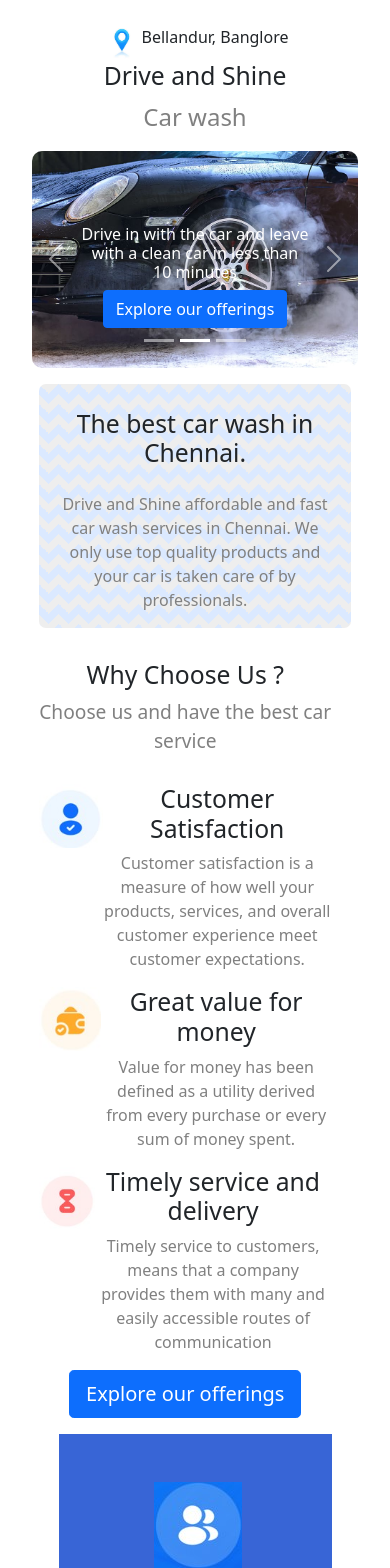
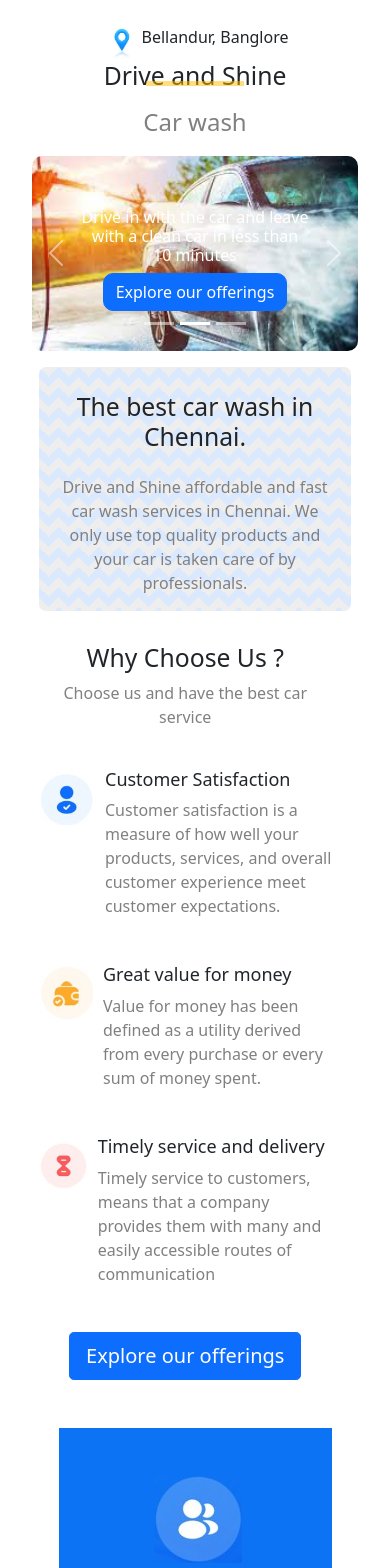
Before and after one commit to bhabalomkar421/business-landing-page-task, a React (Create React App) app in the folder client/: page / in a window 390 px wide. Shown: the top 1568 px of the page. Built offline with nearby package versions, Linux system fonts and the light colour scheme; no server answers.

Commit message:
styling changes

```diff
--- a/client/package.json
+++ b/client/package.json
@@ -6,12 +6,15 @@
     "@testing-library/jest-dom": "^5.16.4",
     "@testing-library/react": "^13.3.0",
     "@testing-library/user-event": "^13.5.0",
+    "axios": "^0.27.2",
     "bootstrap": "^5.1.3",
     "react": "^18.2.0",
     "react-bootstrap": "^2.4.0",
     "react-dom": "^18.2.0",
     "react-elastic-carousel": "^0.11.5",
+    "react-redux": "^8.0.2",
     "react-scripts": "5.0.1",
+    "redux": "^4.2.0",
     "styled-components": "^5.3.5",
     "web-vitals": "^2.1.4"
   },
@@ -21,6 +24,7 @@
     "test": "react-scripts test",
     "eject": "react-scripts eject"
   },
+  "proxy": "http://localhost:5000/",
   "eslintConfig": {
     "extends": [
       "react-app",
--- a/client/src/components/Carousel.component.js
+++ b/client/src/components/Carousel.component.js
@@ -14,12 +14,12 @@ function CarouselFadeExample() {
         <Carousel.Item>
             <img
             className="carousel-img d-block w-100"
-            src={slide1}
+            src={slide2}
             alt="First slide"
             />
             <Carousel.Caption>
                 <h4 className="carousel-tag">Drive in with the car and leave with a clean car in less than 10 minutes</h4>
-                <Button variant="primary">
+                <Button className="explore-button" variant="primary">
                     Explore our offerings
                 </Button>
             </Carousel.Caption>
@@ -28,13 +28,13 @@ function CarouselFadeExample() {
         <Carousel.Item>
             <img
             className="carousel-img d-block w-100"
-            src={slide2}
+            src={slide1}
             alt="Second slide"
             />
 
             <Carousel.Caption>
                 <h4 className="carousel-tag">Drive in with the car and leave with a clean car in less than 10 minutes</h4>
-                <Button variant="primary">
+                <Button className="explore-button" variant="primary">
                     Explore our offerings
                 </Button>
             </Carousel.Caption>
@@ -48,7 +48,7 @@ function CarouselFadeExample() {
 
             <Carousel.Caption>
                 <h4 className="carousel-tag">Drive in with the car and leave with a clean car in less than 10 minutes</h4>
-                <Button variant="primary">
+                <Button className="explore-button" variant="primary">
                     Explore our offerings
                 </Button>
             </Carousel.Caption>
--- a/client/src/components/Heading.component.js
+++ b/client/src/components/Heading.component.js
@@ -13,6 +13,7 @@ const Heading = () => (
       </div>
       <div className="title">
         <h2>Drive and Shine</h2>
+        <p className="underline"></p>
         <p className="subtitle">Car wash</p>
       </div>
     </div>
--- a/client/src/components/Reviews.component.js
+++ b/client/src/components/Reviews.component.js
@@ -2,6 +2,7 @@ import React from 'react';
 import Card from 'react-bootstrap/Card';
 import Carousel from 'react-elastic-carousel';
 import { Button } from 'react-bootstrap';
+import axios from 'axios';
 import Logo from '../assets/customer.jpg';
 import "../styles/reviews.css";
 
@@ -24,33 +25,7 @@ class Reviews extends React.Component{
     constructor(props) {
         super(props);
         this.state = {
-          reviews : [
-            {
-              username : "John",
-              userDestination: "Manager",
-              userReview : "Lorem Ipsum is simply dummy text of the printing and typesetting industry. Lorem Ipsum has been the industry's standard dummy text ever since the 1500s, when an unknown printer took a galley of type and scrambled it to make a type specimen"
-            },
-            {
-              username : "John",
-              userDestination: "Manager",
-              userReview : "Lorem Ipsum is simply dummy text of the printing and typesetting industry. Lorem Ipsum has been the industry's standard dummy text ever since the 1500s, when an unknown printer took a galley of type and scrambled it to make a type specimen"
-            },
-            {
-              username : "John",
-              userDestination: "Manager",
-              userReview : "Lorem Ipsum is simply dummy text of the printing and typesetting industry. Lorem Ipsum has been the industry's standard dummy text ever since the 1500s, when an unknown printer took a galley of type and scrambled it to make a type specimen"
-            },
-            {
-              username : "John",
-              userDestination: "Manager",
-              userReview : "Lorem Ipsum is simply dummy text of the printing and typesetting industry. Lorem Ipsum has been the industry's standard dummy text ever since the 1500s, when an unknown printer took a galley of type and scrambled it to make a type specimen"
-            },
-            {
-              username : "John",
-              userDestination: "Manager",
-              userReview : "Lorem Ipsum is simply dummy text of the printing and typesetting industry. Lorem Ipsum has been the industry's standard dummy text ever since the 1500s, when an unknown printer took a galley of type and scrambled it to make a type specimen"
-            }
-          ]
+          reviews : []
         };
         this.breakPoints = [
           { width: 1, itemsToShow: 1 },
@@ -60,6 +35,16 @@ class Reviews extends React.Component{
           { width: 1450, itemsToShow: 5 },
           { width: 1750, itemsToShow: 6 },
         ]
+    }
+    componentDidMount(){
+      axios.get('reviews/')
+      .then(res => {
+        console.log(res.data.reviews);
+        if(res){
+          this.setState({ reviews : res.data.reviews });
+        }
+      })
+      .catch(e => console.log(e));
     }
     render(){
         return (
--- a/client/src/components/WhyChooseUs.component.js
+++ b/client/src/components/WhyChooseUs.component.js
@@ -6,28 +6,28 @@ import time from "../assets/time.jpg";
 
 const WhyChooseUs = () => (
     <div className="whychooseus">
-        <div>
+        <div className='whychooseTitle'>
             <h2 className="title1">Why Choose Us ?</h2>
             <p className="sub-title1">Choose us and have the best car service</p>
         </div>
         <div className="features">
             <img src={customer} className="icons" alt="icon"></img>
             <div>
-                <h2 className="feature-title">Customer Satisfaction</h2>
+                <h3 className="feature-title">Customer Satisfaction</h3>
                 <p className="feature-subtitle">Customer satisfaction is a measure of how well your products, services, and overall customer experience meet customer expectations.</p>
             </div>
         </div>
         <div className="features">
             <img src={money} className="icons" alt="icon"></img>
             <div>
-                <h2 className="feature-title money">Great value for money</h2>
+                <h3 className="feature-title money">Great value for money</h3>
                 <p className="feature-subtitle">Value for money has been defined as a utility derived from every purchase or every sum of money spent.</p>
             </div>
         </div>
         <div className="features">
             <img src={time} className="icons" alt="icon"></img>
             <div>
-                <h2 className="feature-title">Timely service and delivery</h2>
+                <h3 className="feature-title">Timely service and delivery</h3>
                 <p className="feature-subtitle">Timely service to customers, means that a company provides them with many and easily accessible routes of communication</p>
             </div>
         </div>
--- a/client/src/styles/carousel.css
+++ b/client/src/styles/carousel.css
@@ -5,6 +5,10 @@
 .carousel-img1{
     width: 10em;
     height: 30em;
+}
+
+.explore-button{
+    border-radius: 10px;
 }
 
 /* Extra small devices (phones, 600px and down) */
--- a/client/src/styles/customer.css
+++ b/client/src/styles/customer.css
@@ -2,7 +2,7 @@
     width: 70%;
     margin-left: 15%;
     margin-right: 15%;
-    background-color: #3865d6;
+    background-color: #0d73f5;
     color: white;
     padding-top: 2em;
     padding-bottom: 1em;
--- a/client/src/styles/heading.css
+++ b/client/src/styles/heading.css
@@ -12,3 +12,11 @@
     color: grey;
     font-size: 1.5em;
 }
+
+.underline{
+    border-bottom: 5px solid #ffbd00;
+    margin: 0 37.5%;
+    width: 25%;
+    transform: translateY(-18px);
+    opacity: 0.5;
+}
--- a/client/src/styles/reviews.css
+++ b/client/src/styles/reviews.css
@@ -9,5 +9,5 @@
 }
 
 .explore-btn{
-    margin:0 39%;
+    margin:1em 39%;
 }
--- a/client/src/styles/whychooseus.css
+++ b/client/src/styles/whychooseus.css
@@ -12,44 +12,50 @@
 .sub-title1{
     text-align: center;
     color: grey;
-    font-size: 1.2em;
+    font-size: 1em;
     margin-bottom: 1.5em;
+}
+
+.whychooseTitle{
+    margin-bottom: 40px;
 }
 
 .features{
     display: flex;
+    margin-bottom: 30px;
 }
 
 .feature-title{
-    text-align: center;
+    text-align: left;
     width: inherit;
+    font-size: large !important;
 }
 
 .feature-subtitle{
     color: grey;
-    text-align: center;
+    text-align: left;
 }
 
 .explore{
     display: flex;
     align-items: center;
     justify-content: center;
-    margin-bottom: 1em;
+    margin-bottom: 3em;
 }
 
+.icons{
+    width: 3.5em;
+    height: 3.5em;
+    margin-right: 10px;
+}
 
 /* Extra small devices (phones, 600px and down) */
 @media only screen and (max-width: 600px) {
-    .icons{
-        width: 4em;
-        height: 4em;
-    }
+
 
 }
 
 /* Medium devices (landscape tablets, 768px and up) */
 @media only screen and (min-width: 768px) {
-    .money{
-        margin-left: 200px;
-    }
+
 }
```
Also changed, not shown: client/src/components/Pricing.component.js (added), 1 other file (tests, documents, lock files or other folders).
